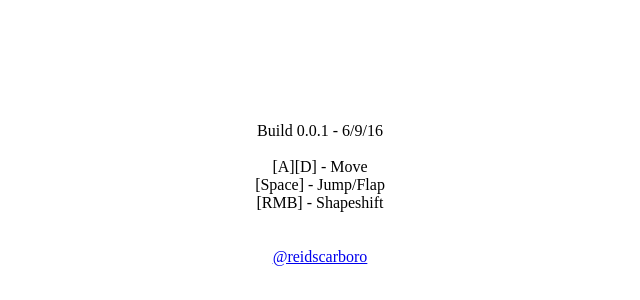
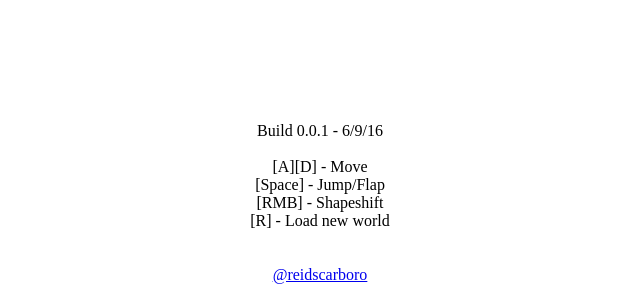
Before and after one commit to reidscarboro/bmwebgl, a plain HTML site: page index.html in a window 1280 px wide. Shown: the part 534-834 px from the top of the page, without its empty margins (320-960 px from the left). Drawn offline with Linux system fonts and the light colour scheme; no server answers.

Commit message:
Adding new control

```diff
--- a/index.html
+++ b/index.html
@@ -23,6 +23,8 @@
       <br/>
       [RMB] - Shapeshift
       <br/>
+      [R] - Load new world
+      <br/>
       <br/>
       <br/>
       <a href="https://twitter.com/reidscarboro" target="_blank">@reidscarboro</a>
```
